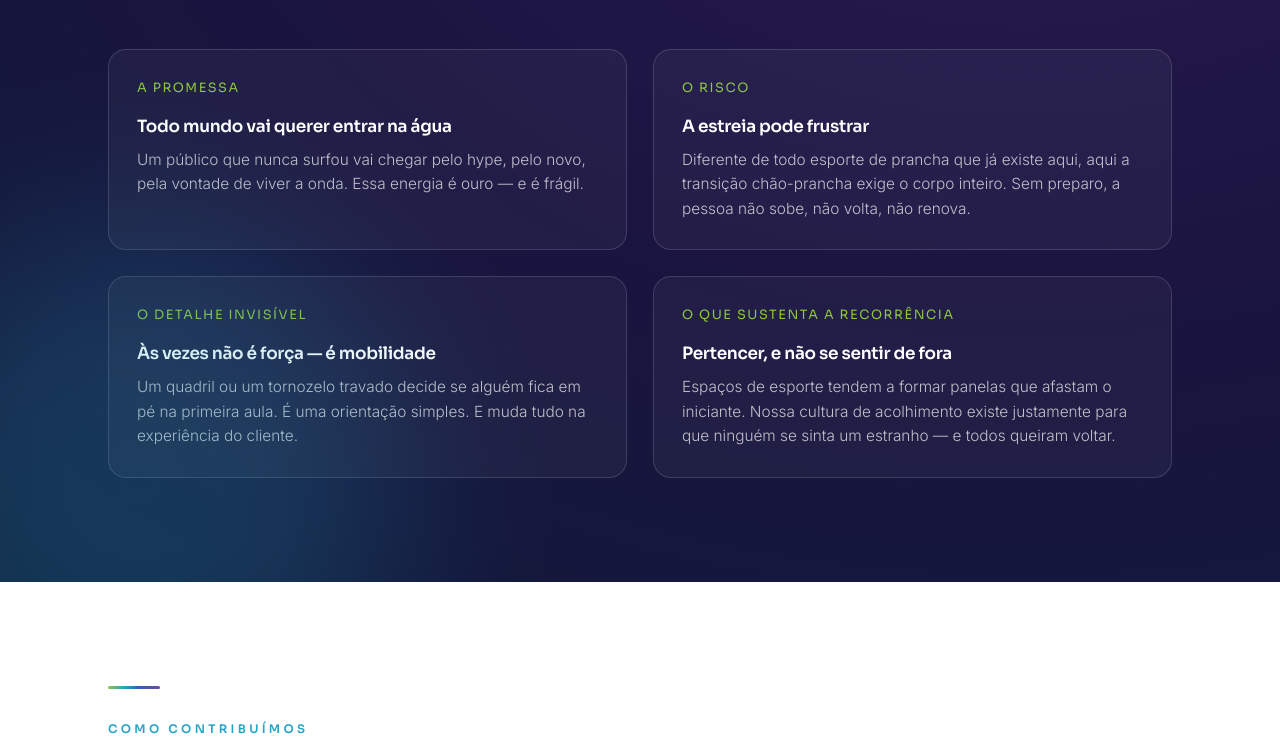
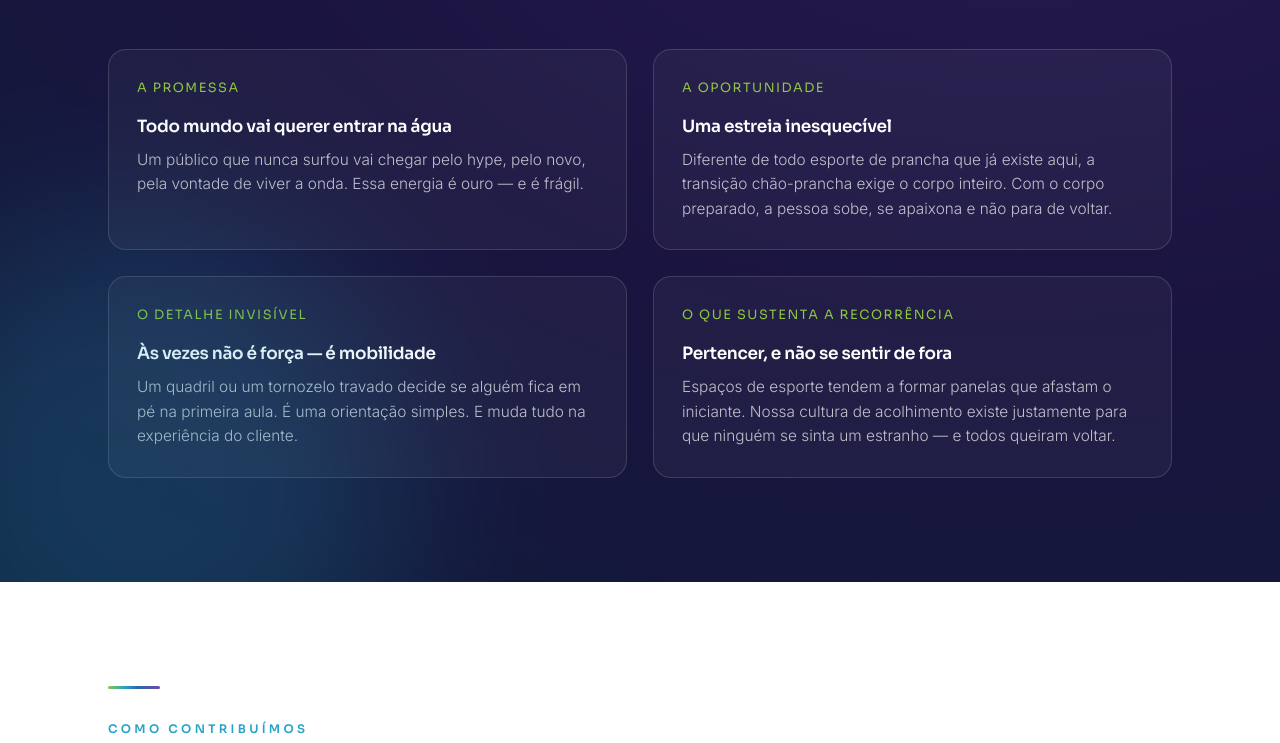
Before and after one commit to EcossistemaLive/plur-movimento, a plain HTML site: page index.html in a window 1280 px wide. Shown: the part 2957-3700 px from the top of the page. Drawn offline with Linux system fonts and the light colour scheme.

Commit message:
Updated phrase to be more positive and changed title of Models section

```diff
--- a/index.html
+++ b/index.html
@@ -411,9 +411,9 @@
         <p>Um público que nunca surfou vai chegar pelo hype, pelo novo, pela vontade de viver a onda. Essa energia é ouro — e é frágil.</p>
       </div>
       <div class="icard reveal d1">
-        <span class="k">O risco</span>
-        <h4>A estreia pode frustrar</h4>
-        <p>Diferente de todo esporte de prancha que já existe aqui, aqui a transição chão-prancha exige o corpo inteiro. Sem preparo, a pessoa não sobe, não volta, não renova.</p>
+        <span class="k">A oportunidade</span>
+        <h4>Uma estreia inesquecível</h4>
+        <p>Diferente de todo esporte de prancha que já existe aqui, a transição chão-prancha exige o corpo inteiro. Com o corpo preparado, a pessoa sobe, se apaixona e não para de voltar.</p>
       </div>
       <div class="icard reveal d2">
         <span class="k">O detalhe invisível</span>
@@ -561,7 +561,7 @@
     <div class="reveal">
       <div class="rule"></div>
       <span class="kicker" style="color:var(--green)">Como podemos construir juntos</span>
-      <h2 class="lead-h" style="margin-top:16px">Não chegamos com uma proposta fechada. Chegamos com caminhos.</h2>
+      <h2 class="lead-h" style="margin-top:16px">Desenhamos alguns caminhos para seguir</h2>
       <p style="color:rgba(255,255,255,.7);max-width:58ch;margin-top:16px;font-weight:300">Cada formato pode começar enxuto — um piloto para validar demanda e fluxo — e evoluir por fases. O melhor desenho é o que fizermos a quatro mãos, respeitando o padrão que vocês já definiram para o empreendimento.</p>
     </div>
     <div class="grid">
```
